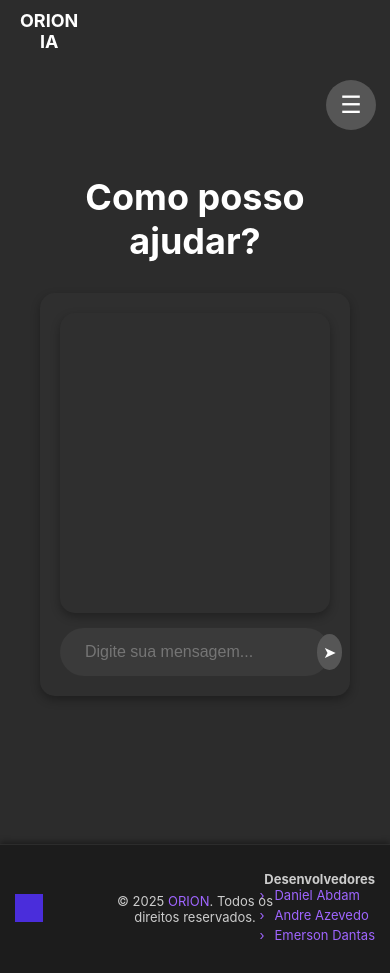
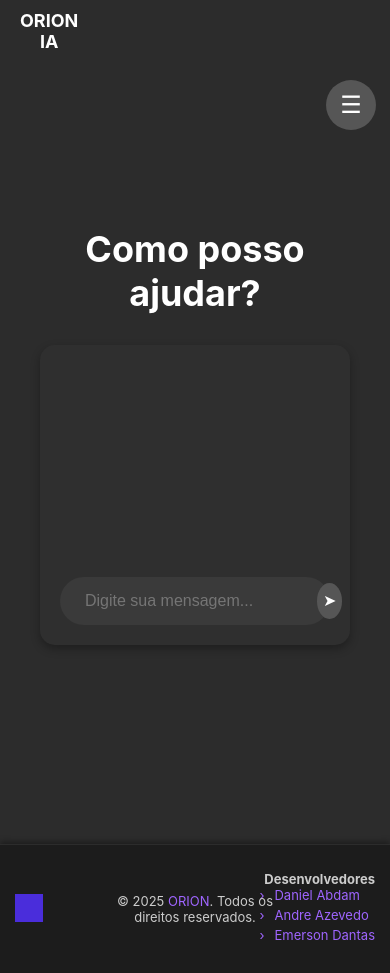
Before and after one commit to danielabdam/chatgpt-clone, a React (Create React App) app in the folder web/: page / in a window 390 px wide. Built offline with nearby package versions, Linux system fonts and the light colour scheme; grey boxes are pictures that could not be loaded.

Commit message:
Ajustado responsividade do chat
Ajuste do ChatMessages.js para resposta em tela

```diff
--- a/web/src/components/chat/ChatMessages.js
+++ b/web/src/components/chat/ChatMessages.js
@@ -1,8 +1,10 @@
 import React from 'react';
 
 const ChatMessages = ({ messages, messagesEndRef }) => {
+  // Força re-renderização quando messages mudar
+  React.useEffect(() => {}, [messages]);
+
   return (
-    <div className="chat-box">
     <div className="messages">
       {messages.map((msg, index) => (
         <div key={index} className={`message ${msg.type}`}>
@@ -11,7 +13,6 @@ const ChatMessages = ({ messages, messagesEndRef }) => {
       ))}
       <div ref={messagesEndRef} />
     </div>
-    </div>
   );
 };
 
```
Lines whose indentation alone changed are shown as unchanged.
